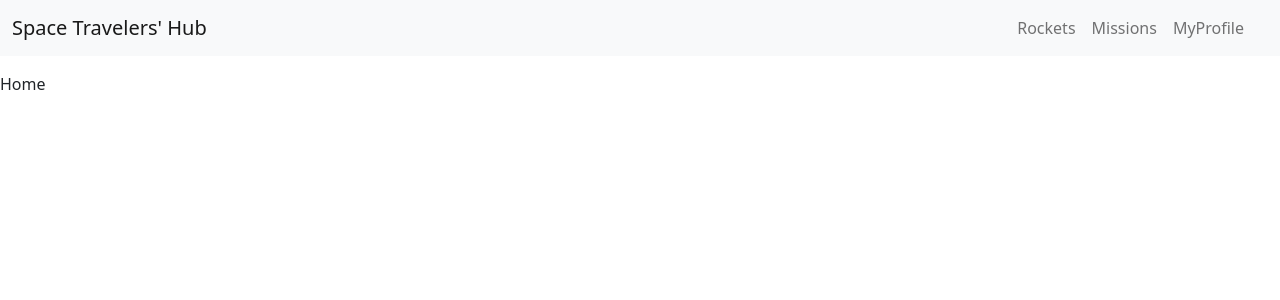
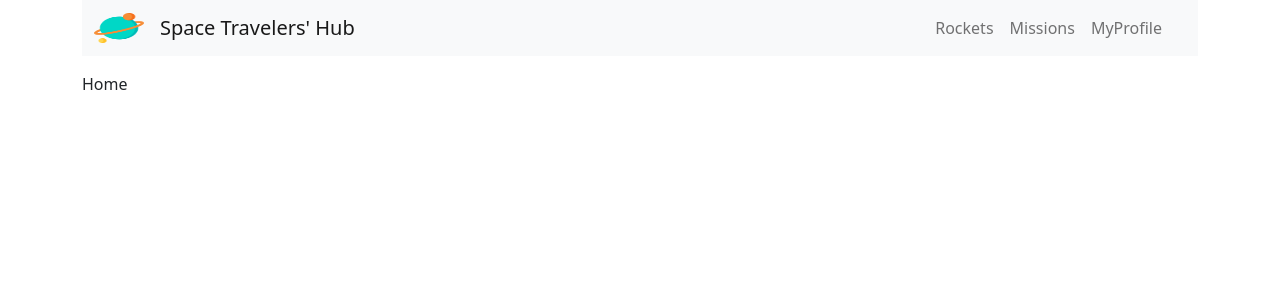
Before and after one commit to HanaSabih/space-travelers-hub, a React (Create React App) app: page / in a window 1280 px wide. Shown: the top 300 px of the page. Built offline with nearby package versions, Linux system fonts and the light colour scheme.

Commit message:
navbar complete

```diff
--- a/src/components/NavbarPg.js
+++ b/src/components/NavbarPg.js
@@ -4,13 +4,23 @@ import Container from "react-bootstrap/Container";
 import Nav from "react-bootstrap/Nav";
 import Navbar from "react-bootstrap/Navbar";
 import Offcanvas from "react-bootstrap/Offcanvas";
+import logo from "../assets/images/planet.png";
 
 const NavbarPg = () => {
   return (
-    <div>
+    <Container>
       <Navbar bg="light" expand="xl" className="mb-3">
         <Container fluid>
-          <Navbar.Brand href="/">Space Travelers' Hub</Navbar.Brand>
+          <Navbar.Brand href="/">
+            <img
+              src={logo}
+              width="50"
+              height="30"
+              className="d-inline-block align-top me-3"
+              alt="Space Travelers' Hub"
+            />
+            Space Travelers' Hub
+          </Navbar.Brand>
           <Navbar.Toggle aria-controls="offcanvasNavbar-expand-xl" />
           <Navbar.Offcanvas
             id="offcanvasNavbar-expand-xl"
@@ -33,7 +43,7 @@ const NavbarPg = () => {
         </Container>
       </Navbar>
       <Outlet />
-    </div>
+    </Container>
   );
 };
 
```
Also changed, not shown: src/assets/images/planet.png (added), src/assets/images/universe-bg.jpg (added).
